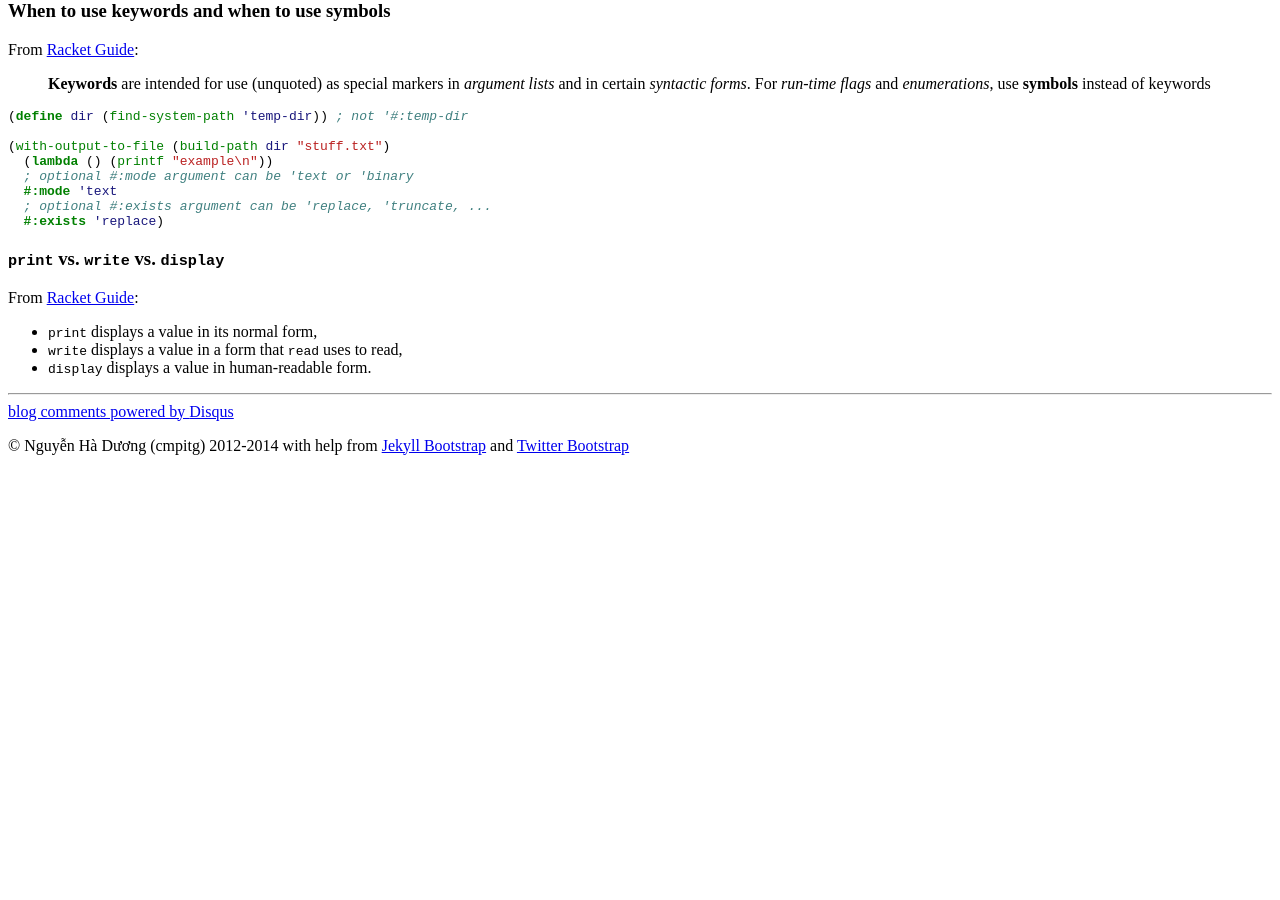
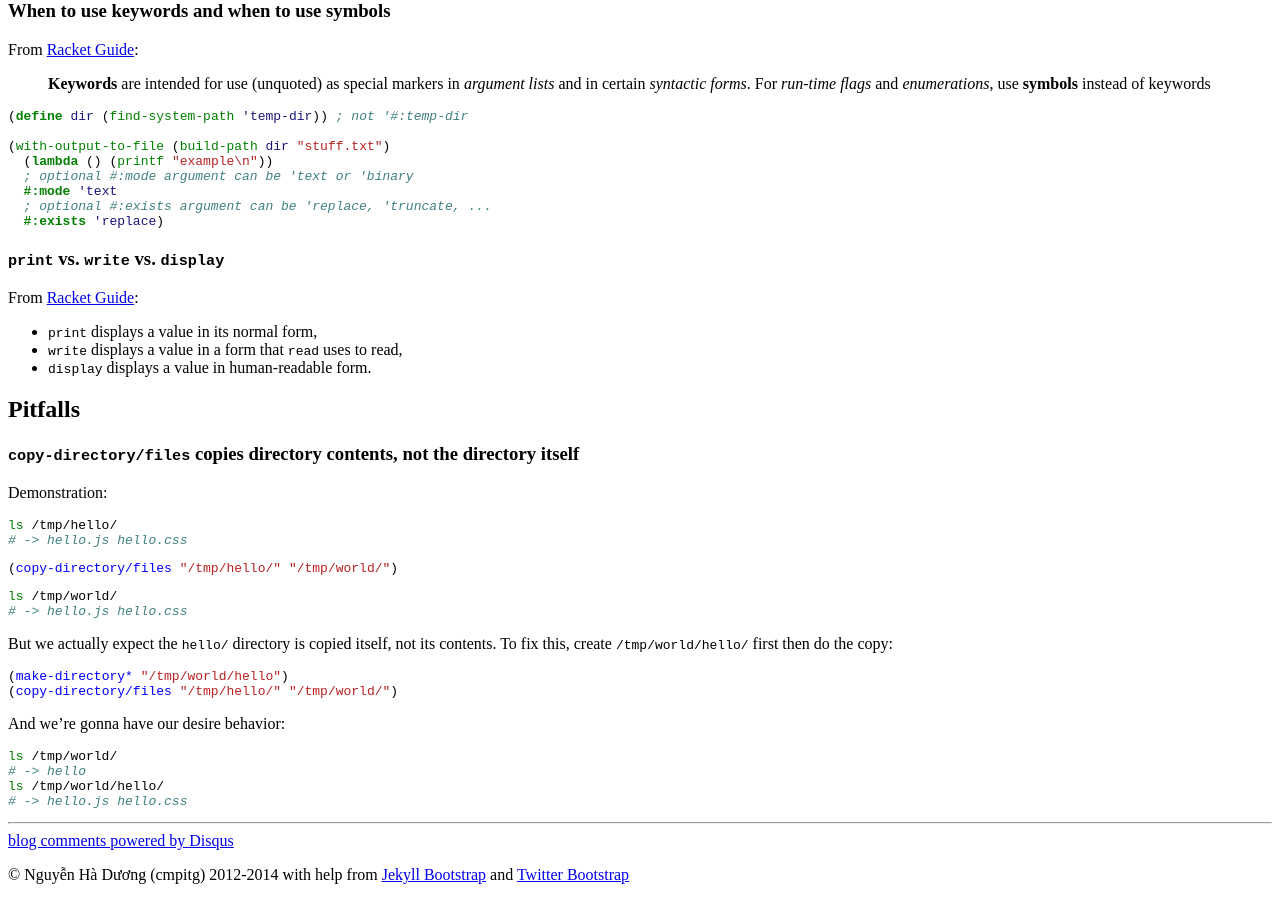
Before and after one commit to cmpitg/cmpitg.github.com, a Jekyll site: the page built from guides/racket.md, in a window 1280 px wide and 900 px high, scrolled down 1279 px. Built offline with Jekyll 4.4.1, drawn with Linux system fonts in a browser that asks for light colours; Markdown is read by kramdown in place of the engine named in the settings; a script that is not in the unit is left out; comment, search, counter and statistics services are not loaded; before the commit the page ends 1750 px from its top, so only the background shows below that; some of the changed text lies outside the part shown.

Commit message:
Add Racket pitfall: copy-directory/files

````diff
--- a/guides/racket.md
+++ b/guides/racket.md
@@ -107,3 +107,40 @@ From [Racket Guide](http://docs.racket-lang.org/guide/read-write.html):
 * `print` displays a value in its normal form,
 * `write` displays a value in a form that `read` uses to read,
 * `display` displays a value in human-readable form.
+
+## Pitfalls ##
+
+### `copy-directory/files` copies directory contents, not the directory itself ###
+
+Demonstration:
+
+```sh
+ls /tmp/hello/
+# -> hello.js hello.css
+```
+
+```racket
+(copy-directory/files "/tmp/hello/" "/tmp/world/")
+```
+
+```sh
+ls /tmp/world/
+# -> hello.js hello.css
+```
+
+But we actually expect the `hello/` directory is copied itself, not its
+contents.  To fix this, create `/tmp/world/hello/` first then do the copy:
+
+```racket
+(make-directory* "/tmp/world/hello")
+(copy-directory/files "/tmp/hello/" "/tmp/world/")
+```
+
+And we're gonna have our desire behavior:
+
+```sh
+ls /tmp/world/
+# -> hello
+ls /tmp/world/hello/
+# -> hello.js hello.css
+```
````
Also changed, not shown: other parts of guides/racket.md (+1 -1 lines).
